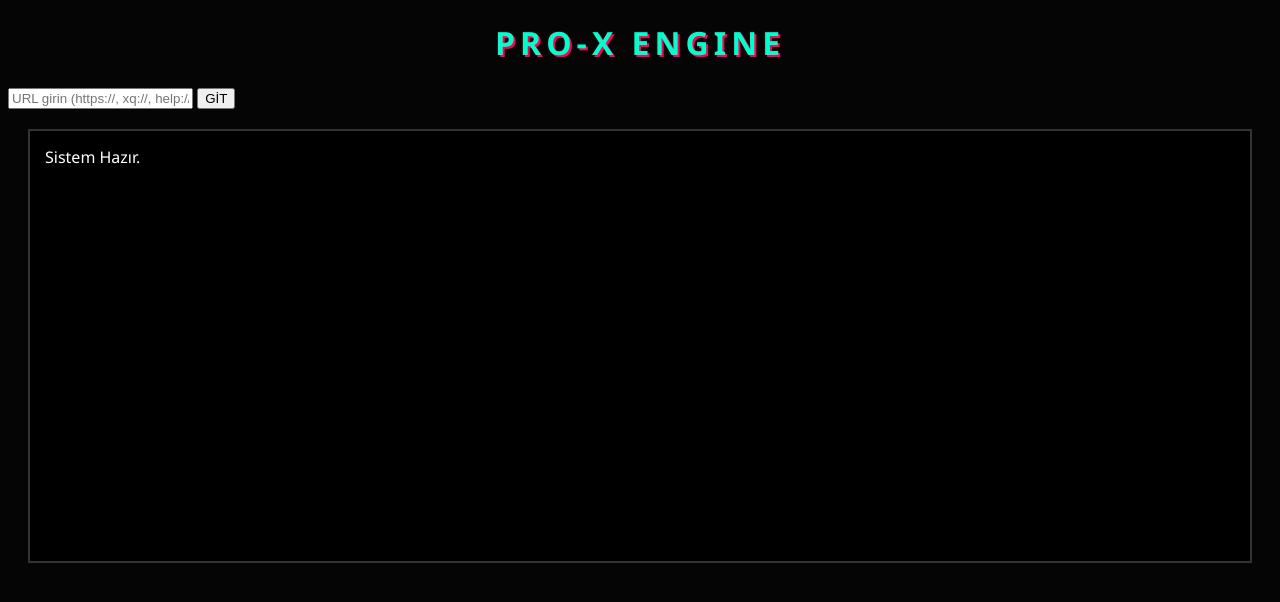
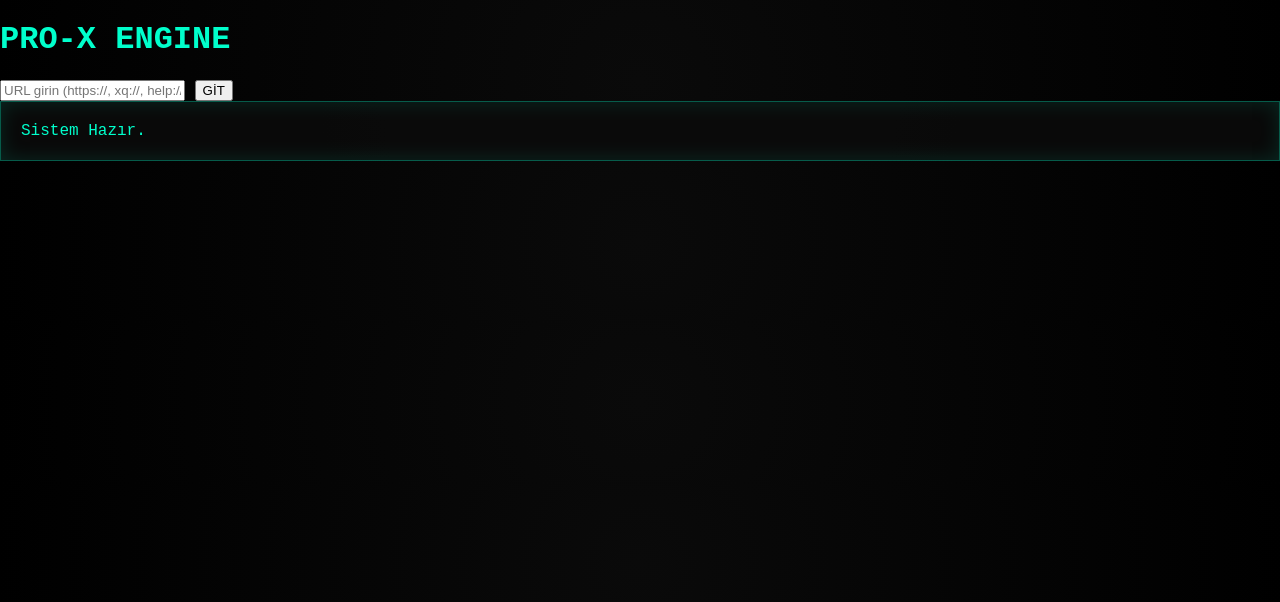
Before and after one commit to bro635756-spec/Xq-Browser, a plain HTML site: page index.html in a window 1280 px wide. Drawn offline with Linux system fonts and the light colour scheme.

Commit message:
Refactor CSS styles and update color scheme
Updated styles for body, viewport, and links. Removed unused CSS variables and adjusted colors and fonts.

```diff
--- a/style.css
+++ b/style.css
@@ -1,32 +1,25 @@
-:root {
-    --xq-neon: #00ffcc;
-    --bg-dark: #050505;
-}
-
+/* style.css */
 body {
-    background: var(--bg-dark);
-    color: white;
-    font-family: 'Segoe UI', Tahoma, Geneva, Verdana, sans-serif;
-}
-
-.glitch-text {
-    color: var(--xq-neon);
-    text-shadow: 2px 2px #ff0055;
-    letter-spacing: 5px;
-    text-align: center;
+    background: radial-gradient(circle, #0a0a0a 0%, #000000 100%);
+    color: #00ffcc;
+    font-family: 'Fira Code', monospace;
+    margin: 0;
 }
 
 #viewport {
-    border: 2px solid #333;
-    height: 400px;
-    margin: 20px;
-    padding: 15px;
-    background: #000;
-    overflow-y: scroll;
+    border: 1px solid #00ffcc55;
+    background: rgba(10, 10, 10, 0.9);
+    box-shadow: inset 0 0 20px #00ffcc22;
+    padding: 20px;
 }
 
-.xq-box {
-    border-left: 5px solid var(--xq-neon);
-    padding: 10px;
-    background: #111;
+.xq-link {
+    color: #ff00ff;
+    text-decoration: underline;
+    cursor: help;
 }
+
+.status-active {
+    color: #0f0;
+    text-shadow: 0 0 5px #0f0;
+}
```
